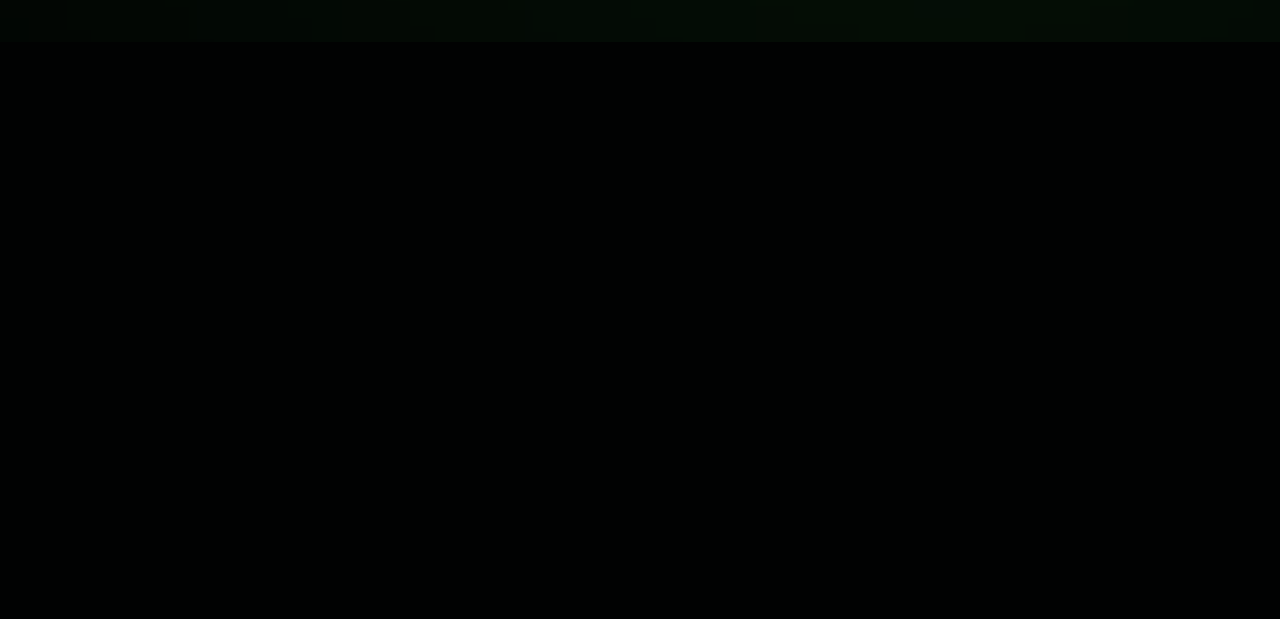
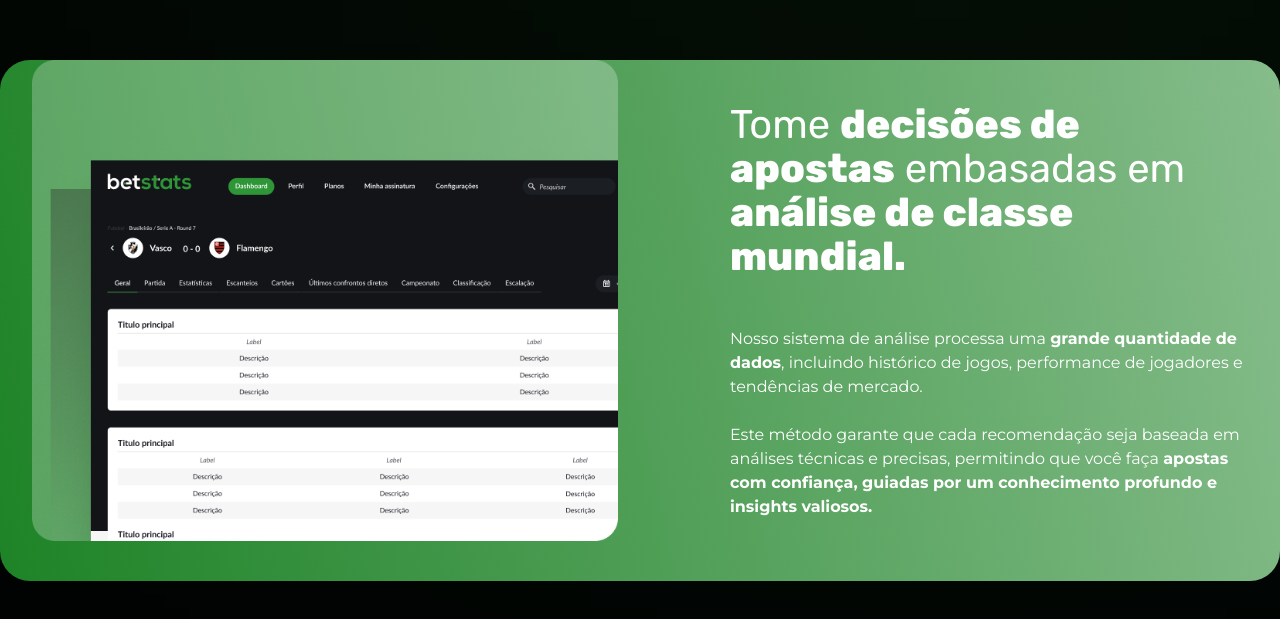
Before and after one commit to PauloMendees/betstats-lp, a Next.js app: page / in a window 1280 px wide. Shown: the part 4491-5110 px from the top of the page. Before the commit the page ends 4533 px from the top, so only its background shows below. Built offline with nearby package versions, Linux system fonts and the light colour scheme.

Commit message:
feat: see how statistics works section

```diff
--- a/src/app/page.tsx
+++ b/src/app/page.tsx
@@ -1,6 +1,7 @@
 import { BetstatsIsForYou } from '@/layout/BetstatsIfForYour';
 import { GreenRange } from '@/layout/GreenRange';
 import Hero from '@/layout/Hero';
+import { SeeHowStatisticsWork } from '@/layout/SeeHowStatisticsWork';
 import { SpendMoney } from '@/layout/SpendMoney';
 import { TakeDecisions } from '@/layout/TakeDecisions';
 import { TiredOfAnalysis } from '@/layout/TiredOfAnalysis';
@@ -14,6 +15,7 @@
       <TakeDecisions />
       <BetstatsIsForYou />
       <SpendMoney />
+      <SeeHowStatisticsWork />
     </main>
   );
 }
--- a/src/assets/icons/Attention/index.tsx
+++ b/src/assets/icons/Attention/index.tsx
@@ -2,8 +2,8 @@
   return (
     <svg width="30" height="30" viewBox="0 0 30 30" fill="none" xmlns="http://www.w3.org/2000/svg">
       <path
-        fill-rule="evenodd"
-        clip-rule="evenodd"
+        fillRule="evenodd"
+        clipRule="evenodd"
         d="M15 25L2.5 10.1263C9.40375 3.29254 20.5962 3.29254 27.5 10.1263L15 25Z"
         stroke="white"
         strokeWidth="1.5"
--- a/src/assets/icons/Data/index.tsx
+++ b/src/assets/icons/Data/index.tsx
@@ -2,8 +2,8 @@
   return (
     <svg width="30" height="30" viewBox="0 0 30 30" fill="none" xmlns="http://www.w3.org/2000/svg">
       <path
-        fill-rule="evenodd"
-        clip-rule="evenodd"
+        fillRule="evenodd"
+        clipRule="evenodd"
         d="M6.24604 26.2547H23.7533C25.1346 26.2547 26.2544 25.135 26.2544 23.7537V6.2464C26.2544 4.86512 25.1346 3.74536 23.7533 3.74536H9.78251C9.11986 3.74536 8.48435 4.00861 8.01552 4.47692L4.4778 8.01464C4.00843 8.48387 3.745 9.12043 3.745 9.78413V23.7537C3.745 25.135 4.86475 26.2547 6.24604 26.2547Z"
         stroke="white"
         strokeWidth="1.5"
--- a/src/assets/icons/Notebook/index.tsx
+++ b/src/assets/icons/Notebook/index.tsx
@@ -2,8 +2,8 @@
   return (
     <svg width="30" height="30" viewBox="0 0 30 30" fill="none" xmlns="http://www.w3.org/2000/svg">
       <path
-        fill-rule="evenodd"
-        clip-rule="evenodd"
+        fillRule="evenodd"
+        clipRule="evenodd"
         d="M25 20H20.6687C20.2512 20 19.86 20.2087 19.6288 20.5562L19.1212 21.3175C18.89 21.665 18.4988 21.8737 18.0813 21.8737H11.9187C11.5012 21.8737 11.11 21.665 10.8788 21.3175L10.3712 20.5562C10.1387 20.2087 9.74875 20 9.33 20H5C4.31 20 3.75 20.56 3.75 21.25V22.5C3.75 23.8813 4.86875 25 6.25 25H23.75C25.1313 25 26.25 23.8813 26.25 22.5V21.25C26.25 20.56 25.69 20 25 20V20Z"
         stroke="white"
         strokeWidth="1.5"
--- a/src/assets/icons/Rocket/index.tsx
+++ b/src/assets/icons/Rocket/index.tsx
@@ -16,8 +16,8 @@
         strokeLinejoin="round"
       />
       <path
-        fill-rule="evenodd"
-        clip-rule="evenodd"
+        fillRule="evenodd"
+        clipRule="evenodd"
         d="M24.8487 11.2188L25.8587 6.35877C26.1337 5.03627 24.9637 3.86627 23.6412 4.14127L18.7812 5.15127C17.35 5.44877 16.0375 6.15752 15.005 7.19127L11.0175 11.1775C9.49625 12.6988 8.50625 14.6713 8.19375 16.8L8.18 16.8913C7.9825 18.25 8.4375 19.6213 9.4075 20.5925V20.5925C10.3775 21.5625 11.75 22.0175 13.1087 21.8188L13.2 21.805C15.3287 21.4938 17.3012 20.5025 18.8225 18.9813L22.8087 14.995C23.8425 13.9625 24.5512 12.65 24.8487 11.2188V11.2188Z"
         stroke="white"
         strokeWidth="1.5"
--- /dev/null
+++ b/src/layout/SeeHowStatisticsWork/index.tsx
@@ -0,0 +1,33 @@
+import Image from 'next/image';
+import SeeHowStatisticsWorkImage from '../../../public/images/how-statistics-work.png';
+
+export const SeeHowStatisticsWork = () => {
+  return (
+    <section className="mx-auto max-w-[1523px] w-full bg-green-gradient rounded-[30px] pt-6 pb-6 xl:pb-5 xl:pt-0 px-8 mt-[178px] flex items-center gap-10 lg:gap-28">
+      <div className="mb-5">
+        <Image
+          src={SeeHowStatisticsWorkImage}
+          alt="Imagem mostrando a tela inicial das estatisticas de um jogo"
+        />
+      </div>
+      <div className="flex flex-col gap-12 max-w-[518px] w-full">
+        <h2 className="font-rubik text-[40px] leading-[44px]">
+          Tome <b className="font-extrabold">decisões de apostas</b> embasadas em{' '}
+          <b className="font-extrabold">análise de classe mundial.</b>
+        </h2>
+        <p>
+          Nosso sistema de análise processa uma{' '}
+          <b className="font-bold">grande quantidade de dados</b>, incluindo histórico de jogos,
+          performance de jogadores e tendências de mercado.
+          <br />
+          <br />
+          Este método garante que cada recomendação seja baseada em análises técnicas e precisas,
+          permitindo que você faça{' '}
+          <b className="font-bold">
+            apostas com confiança, guiadas por um conhecimento profundo e insights valiosos.
+          </b>
+        </p>
+      </div>
+    </section>
+  );
+};
```
Also changed, not shown: public/images/how-statistics-work.png (added).
